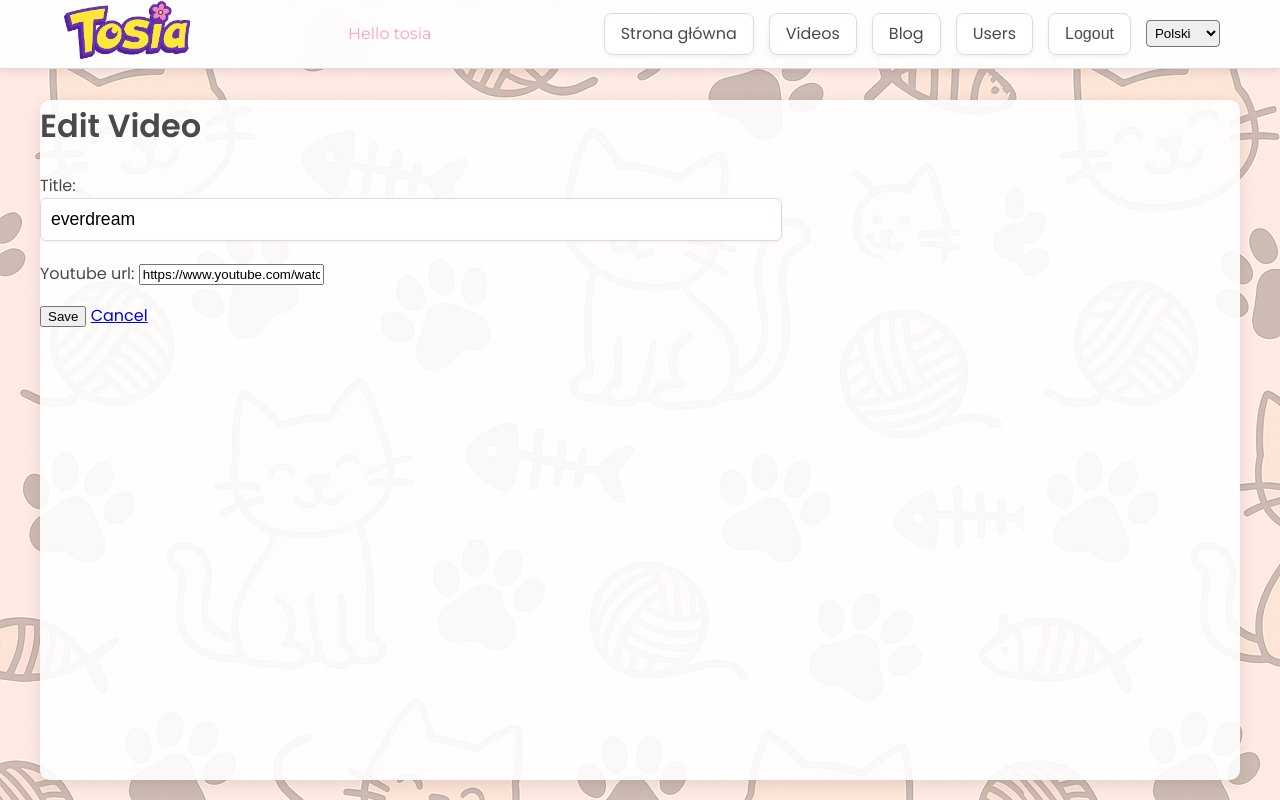
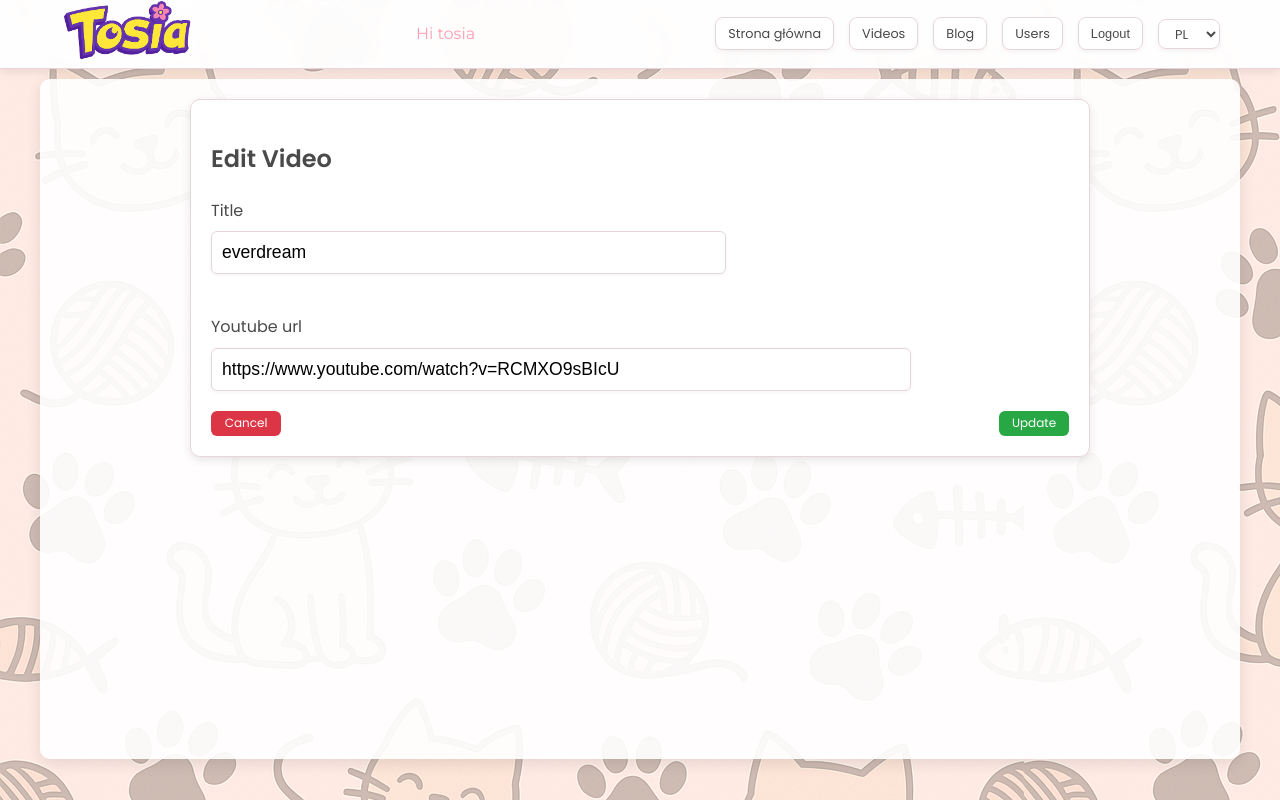
Before and after one commit to oskar-st/tosia, a Django app: page /pl/videos/1/edit/ in a window 1280 px wide. Run offline with Django 5.2, Linux system fonts and the light colour scheme; a user stored in the database is signed in; data comes from the database, SQL or seed files in the repository.

Commit message:
update video forms styling

```diff
--- a/static/style.css
+++ b/static/style.css
@@ -1,5 +1,4 @@
 @import url('https://fonts.googleapis.com/css2?family=Poppins:wght@300;400;600&family=Montserrat:wght@400;700&display=swap');
-
 
 :root {
   --primary-color: #ff9eb5;
@@ -80,13 +79,13 @@
   text-decoration: none;
   color: var(--text-color);
   font-weight: 500;
-  padding: 8px 16px;
+  padding: 6px 12px;
   border-radius: 8px;
   transition: all 0.3s ease;
   background: rgba(255, 255, 255, 0.8);
   border: 1px solid var(--border-color);
   cursor: pointer;
-  font-size: 1em;
+  font-size: 0.8em;
   box-shadow: 0 2px 4px rgba(0, 0, 0, 0.05);
   display: inline-block;
   line-height: 1.5;
@@ -127,8 +126,8 @@
 }
 
 .content {
-  padding: 0px;
-  margin-top:0px;
+  padding: 0;
+  margin-top: 0;
   background-color: rgba(255, 255, 255, 0.9);
   border-radius: 10px;
   box-shadow: 0 4px 15px rgba(0, 0, 0, 0.1);
@@ -142,12 +141,12 @@
   padding: 20px;
   display: flex;
   flex-direction: column;
-  gap: 25px;
-}
-.blog-container h1 {
-  margin-bottom: 10px; /* reduce space below heading */
+  gap: 5px;
 }
 
+.blog-container h1 {
+  margin-bottom: 0px;
+}
 
 .blog-item,
 .news-box {
@@ -174,7 +173,7 @@
   display: flex;
   justify-content: flex-end;
   gap: 8px;
-  margin-top: 0px;
+  margin-top: 0;
 }
 
 .button {
@@ -200,7 +199,6 @@
   white-space: nowrap;
   text-overflow: ellipsis;
 }
-
 
 .button.delete {
   background-color: var(--error-color);
@@ -258,14 +256,12 @@
   background-color: var(--success-color);
 }
 
-
 .header-right {
   display: flex;
   flex-direction: column;
   align-items: flex-end;
   gap: 4px;
 }
-
 
 .welcome-message {
   font-size: 1rem;
@@ -325,7 +321,7 @@
   background: white;
   border-radius: 8px;
   padding: 10px 15px;
-  box-shadow: 0 2px 4px rgba(0,0,0,0.1);
+  box-shadow: 0 2px 4px rgba(0, 0, 0, 0.1);
   gap: 20px;
 }
 
@@ -371,6 +367,7 @@
   align-items: center;
   flex-shrink: 0;
 }
+
 .welcome-message-global {
   font-size: 0.8rem;
   font-weight: 500;
@@ -383,32 +380,35 @@
   box-sizing: border-box;
 }
 
-
 .login-container {
   display: flex;
   justify-content: center;
   align-items: center;
-        min-height: calc(100vh - 90px); /* Adjust based on header height */
+  min-height: calc(100vh - 90px);
   padding: 20px;
   box-sizing: border-box;
 }
+
 .login-box {
   background-color: #fff;
   padding: 30px;
   border-radius: 8px;
   box-shadow: 0 2px 10px rgba(0, 0, 0, 0.1);
   width: 100%;
-        max-width: 400px; /* Keep this for login form, it's a good size */
+  max-width: 400px;
   text-align: center;
 }
+
 .login-box h2 {
   margin-bottom: 20px;
   color: #333;
 }
+
 .login-box p {
   text-align: left;
   margin-bottom: 15px;
 }
+
 .login-box input[type="text"],
 .login-box input[type="email"],
 .login-box input[type="password"] {
@@ -418,6 +418,7 @@
   border: 1px solid #ddd;
   border-radius: 4px;
 }
+
 .login-box button[type="submit"] {
   background-color: #007bff;
   color: white;
@@ -428,18 +429,88 @@
   font-size: 1em;
   margin-top: 10px;
 }
+
 .login-box button[type="submit"]:hover {
   background-color: #0056b3;
 }
+
 .login-box .errorlist li {
   color: red;
   text-align: left;
   list-style: none;
   padding-left: 0;
 }
+
 .login-box ul.errorlist {
   padding-left: 0;
   margin-bottom: 10px;
+}
+
+/* NEW: Language Dropdown Style */
+.language-select {
+  padding: 6px 12px;
+  font-size: 0.8em;
+  border-radius: 8px;
+  background: rgba(255, 255, 255, 0.8);
+  border: 1px solid var(--border-color);
+  color: var(--text-color);
+  font-family: 'Poppins', sans-serif;
+  height: 30px;
+  line-height: 1.5;
+  cursor: pointer;
+  transition: all 0.2s ease;
+  box-shadow: 0 2px 4px rgba(0, 0, 0, 0.05);
+}
+
+.language-select:hover {
+  border-color: var(--primary-color);
+  box-shadow: 0 3px 6px rgba(0, 0, 0, 0.1);
+}
+
+.language-select:focus {
+  outline: none;
+  border-color: var(--accent-color);
+  box-shadow: 0 0 0 3px rgba(168, 216, 234, 0.3);
+}
+
+form p {
+  display: flex;
+  flex-direction: column;
+  gap: 4px;
+  margin-bottom: 16px;
+}
+
+form label {
+  font-weight: 500;
+  margin-bottom: 2px;
+}
+
+.form-field {
+  display: flex;
+  flex-direction: column;
+  gap: 6px;
+  margin-bottom: 20px;
+}
+
+.form-field label {
+  font-weight: 500;
+  font-size: 1em;
+}
+
+.form-error {
+  color: var(--error-color);
+  font-size: 0.9em;
+}
+
+.input-large {
+  width: 100%;
+  max-width: 700px;
+  font-size: 1.1em;
+  padding: 10px;
+  border-radius: 6px;
+  border: 1px solid var(--border-color);
+  box-shadow: 0 1px 4px rgba(0, 0, 0, 0.05);
+  box-sizing: border-box;
 }
 
 @media (max-width: 500px) {
--- a/templates/base.html
+++ b/templates/base.html
@@ -23,7 +23,7 @@
 
     {% if user.is_authenticated %}
     <div class="welcome-message">
-      {% trans "Hello" %} {{ user.username }}
+      {% trans "Hi" %} {{ user.username }}
     </div>
     {% endif %}
 
@@ -54,9 +54,9 @@
         <form method="post" action="{% url 'set_language' %}" style="display:inline;">
           {% csrf_token %}
           <input name="next" type="hidden" value="{{ request.get_full_path }}">
-          <select name="language" onchange="this.form.submit();" style="padding: 4px; border-radius: 4px;">
-            <option value="en" {% if LANGUAGE_CODE == 'en' %}selected{% endif %}>English</option>
-            <option value="pl" {% if LANGUAGE_CODE == 'pl' %}selected{% endif %}>Polski</option>
+          <select name="language" class="nav-button language-select" onchange="this.form.submit();">
+            <option value="pl" {% if LANGUAGE_CODE == 'pl' %}selected{% endif %}>PL</option>
+            <option value="en" {% if LANGUAGE_CODE == 'en' %}selected{% endif %}>EN</option>
           </select>
         </form>
       </div>
--- a/templates/videos/video_form.html
+++ b/templates/videos/video_form.html
@@ -1,15 +1,51 @@
 {% extends 'base.html' %}
+{% load i18n %}
 
 {% block title %}
-    {% if form.instance.pk %}Edit Video{% else %}Add Video{% endif %}
+  {% if form.instance.pk %}{% trans "Edit Video" %}{% else %}{% trans "Add Video" %}{% endif %}
 {% endblock %}
 
 {% block content %}
-    <h1>{% if form.instance.pk %}Edit Video{% else %}Add New Video{% endif %}</h1>
-    <form method="post">
-        {% csrf_token %}
-        {{ form.as_p }}
-        <button type="submit">Save</button>
-        <a href="{% url 'videos:videos_list' %}">Cancel</a>
+<div class="news-container">
+  <div class="news-box">
+    <h2>
+      {% if form.instance.pk %}
+        {% trans "Edit Video" %}
+      {% else %}
+        {% trans "Add New Video" %}
+      {% endif %}
+    </h2>
+
+    <form method="post" enctype="multipart/form-data">
+      {% csrf_token %}
+
+      <div class="form-field">
+        <label for="{{ form.title.id_for_label }}">{{ form.title.label }}</label>
+        {{ form.title }}
+        {% for error in form.title.errors %}
+          <div class="form-error">{{ error }}</div>
+        {% endfor %}
+      </div>
+
+      <div class="form-field">
+        <label for="{{ form.youtube_url.id_for_label }}">{{ form.youtube_url.label }}</label>
+        {{ form.youtube_url }}
+        {% for error in form.youtube_url.errors %}
+          <div class="form-error">{{ error }}</div>
+        {% endfor %}
+      </div>
+
+      <div class="form-buttons-row">
+        <a href="{% url 'videos:videos_list' %}" class="button button-cancel">{% trans "Cancel" %}</a>
+        <button type="submit" class="button button-update">
+          {% if form.instance.pk %}
+            {% trans "Update" %}
+          {% else %}
+            {% trans "Add" %}
+          {% endif %}
+        </button>
+      </div>
     </form>
+  </div>
+</div>
 {% endblock %}
--- a/videos/views.py
+++ b/videos/views.py
@@ -11,9 +11,14 @@
         model = Video
         fields = ['title', 'youtube_url']
         widgets = {
-            'youtube_url': forms.URLInput(attrs={'placeholder': 'https://www.youtube.com/watch?v=VIDEO_ID'})
+            'title': forms.TextInput(attrs={
+                'class': 'input-large'
+            }),
+            'youtube_url': forms.URLInput(attrs={
+                'placeholder': 'https://www.youtube.com/watch?v=VIDEO_ID',
+                'class': 'input-large'
+            })
         }
-
     def clean_youtube_url(self):
         url = self.cleaned_data['youtube_url']
         # Convert various YouTube URL formats to standard format
```
Also changed, not shown: main/templates/main/home.html (+6 -6 lines), templates/videos/old_videos_list.html (deleted, +0 -20 lines), locale/pl/LC_MESSAGES/django.po, 2 other files. Lines whose indentation alone changed are shown as unchanged.
